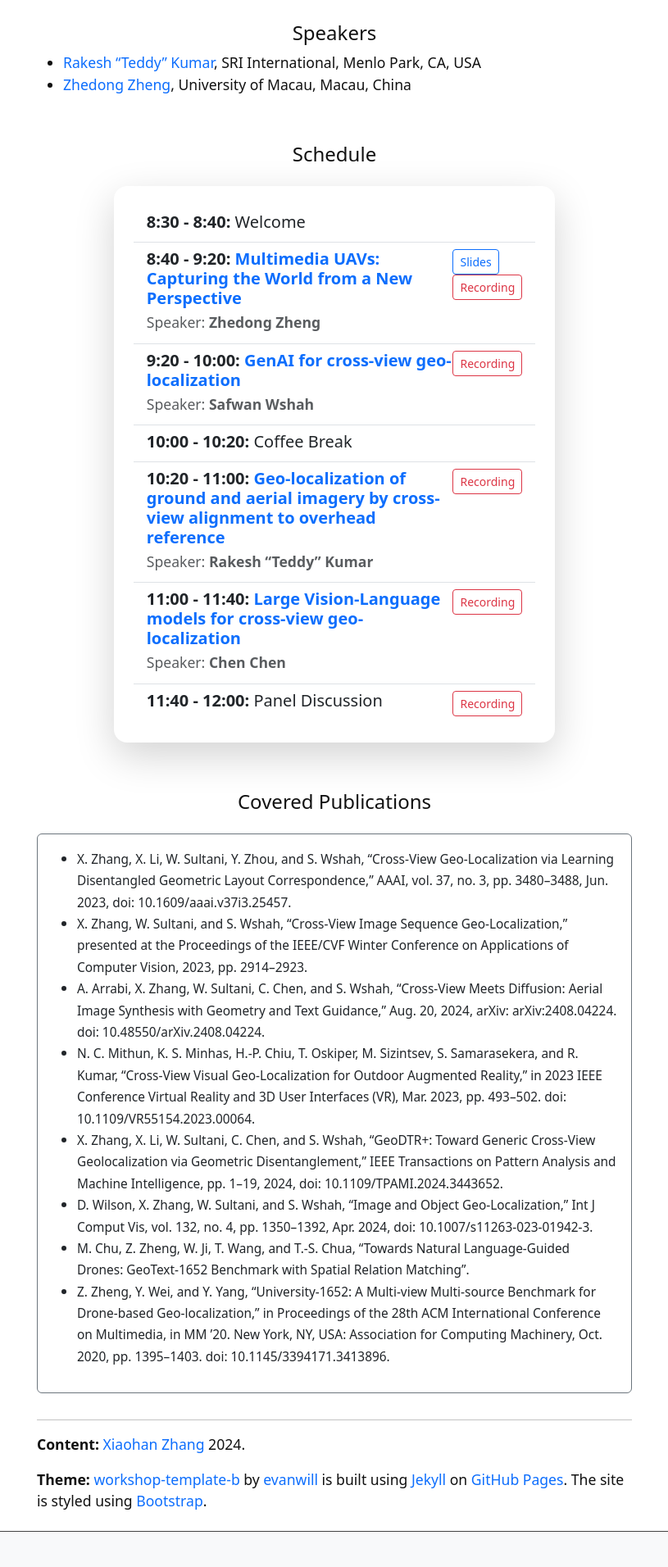
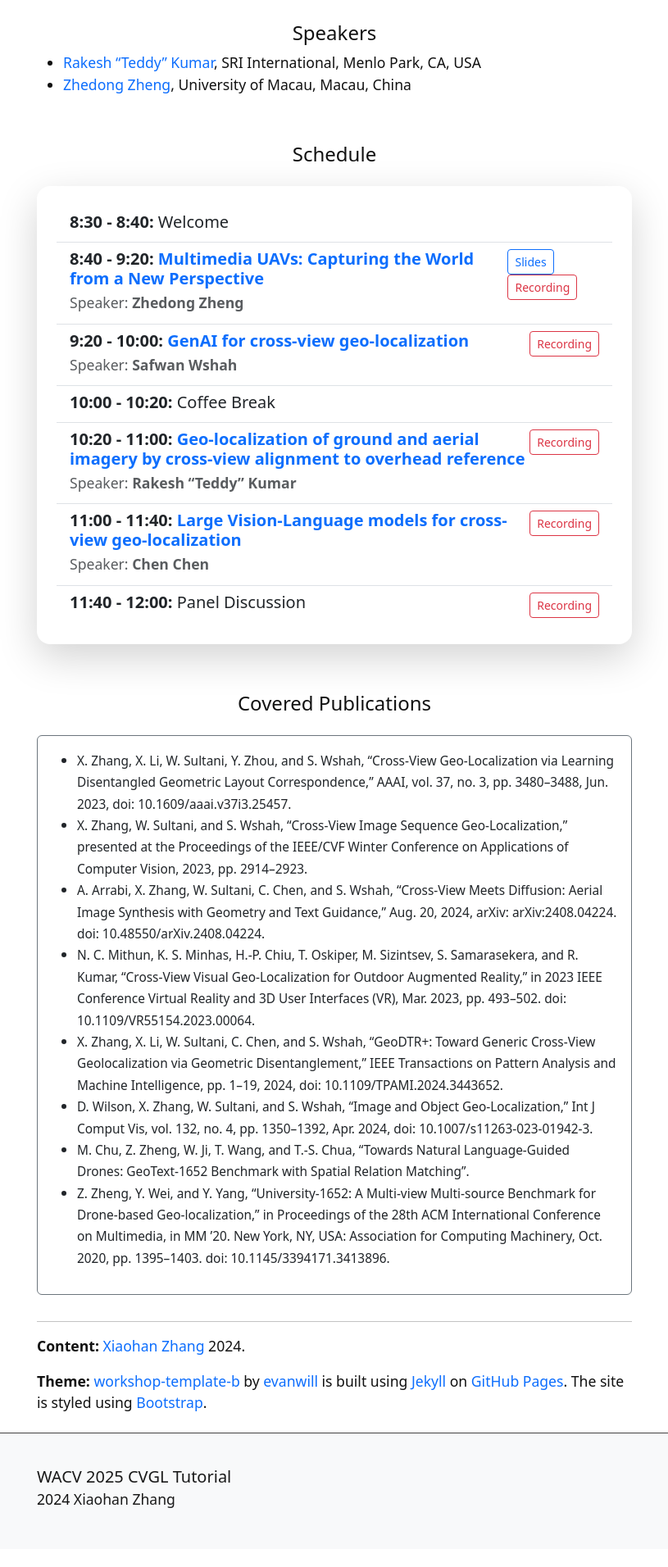
Before and after one commit to zxh009123/WACV25_CVGL_Tutorial, a Jekyll site: the page built from index.md, in a window 1280 px wide. Shown: the part 1268-3180 px from the top of the page at 82% size, without its empty margins (232-1047 px from the left). Built offline with Jekyll 4.4.1, drawn with Linux system fonts in a browser that asks for light colours; after the commit the page ends 3158 px from its top, so only the background shows below that.

Commit message:
fluid card width

```diff
--- a/_includes/toc.html
+++ b/_includes/toc.html
@@ -41,7 +41,7 @@
     Auto-generated schedule with enhanced styling
 {% endcomment %}
 <div class="row justify-content-center">
-    <div class="m-3 col-12 col-lg-9">
+    <div class="m-3 col-12">
         <div class="card border-0 shadow-lg rounded-4">
             <div class="card-body p-4">
                 <ul class="list-group list-group-flush">
```
